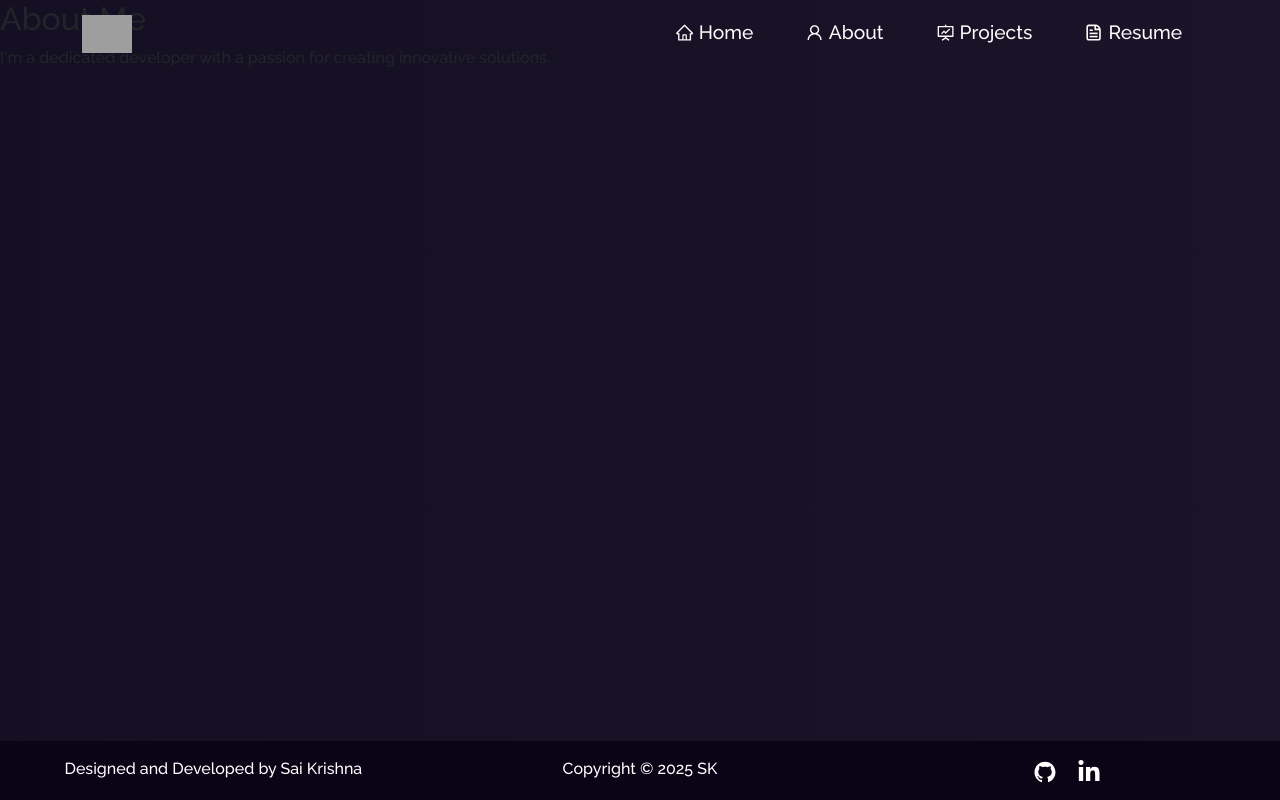
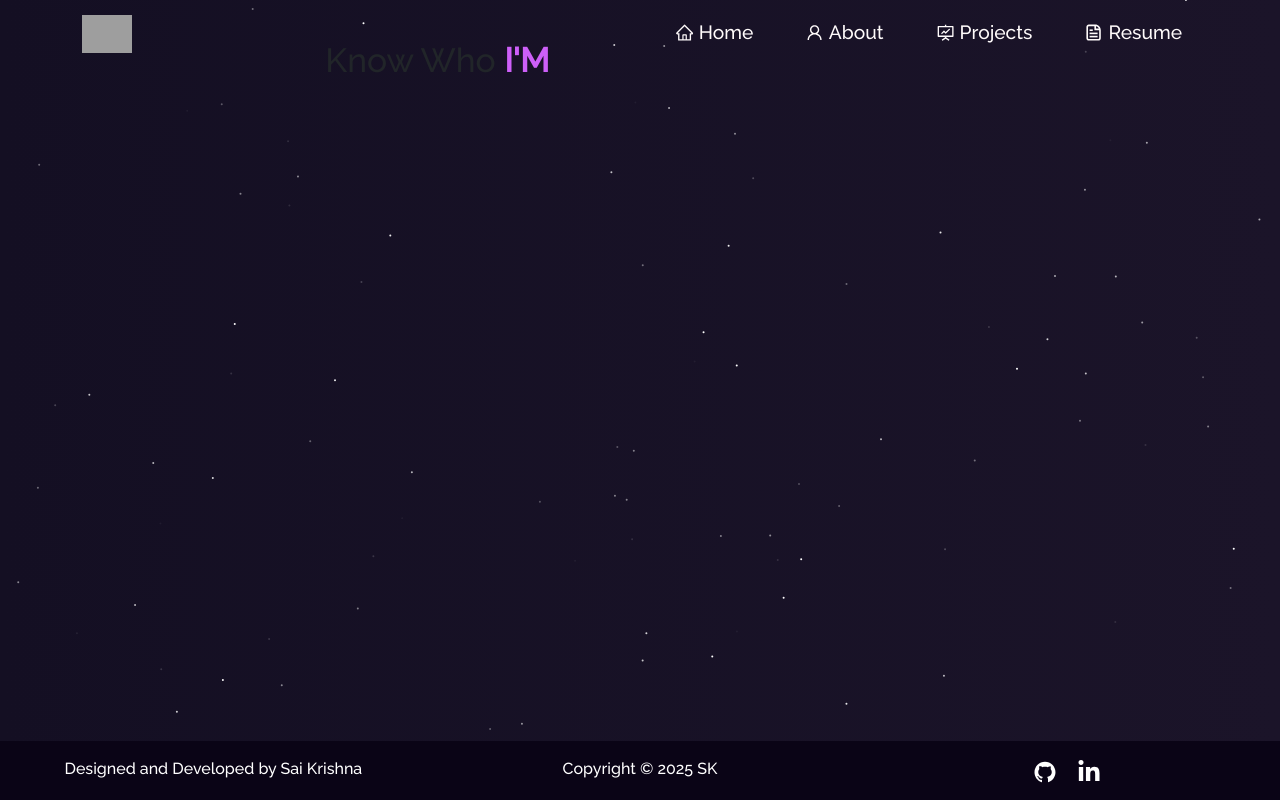
Before and after one commit to gongireddysr/Replica-, a React (Create React App) app: page /about in a window 1280 px wide. Built offline with nearby package versions, Linux system fonts and the light colour scheme; grey boxes are pictures that could not be loaded.

Commit message:
updated About

```diff
--- a/src/components/About/About.tsx
+++ b/src/components/About/About.tsx
@@ -1,13 +1,24 @@
 import React from 'react';
+import {Col, Row, Container} from 'react-bootstrap';
+import Particle from '../Particle';
+import Github from './Github'
+import LaptopImg from '../Assets/about.png'
+
 
 const About: React.FC = () => {
   return (
-    <section id="about" className="about-section">
-      <div className="about-content">
-        <h2>About Me</h2>
-        <p>I'm a dedicated developer with a passion for creating innovative solutions.</p>
-      </div>
-    </section>
+    <Container fluid className="about-section">
+      <Particle />
+      <Container>
+        <Row style={{justifyContent:"center", padding:"10px"}}>
+          <Col md={7} style={{justifyContent:"center", paddingTop:"30px", paddingBottom:"50px"}}>
+            <h1 style={{fontSize: "2.1em", paddingBottom: "20px"}}>
+              Know Who <strong className="purple">I'M</strong>
+            </h1>
+          </Col>
+        </Row>
+      </Container>
+    </Container>
   );
 };
 
```
Also changed, not shown: src/assets/about.png (added).
